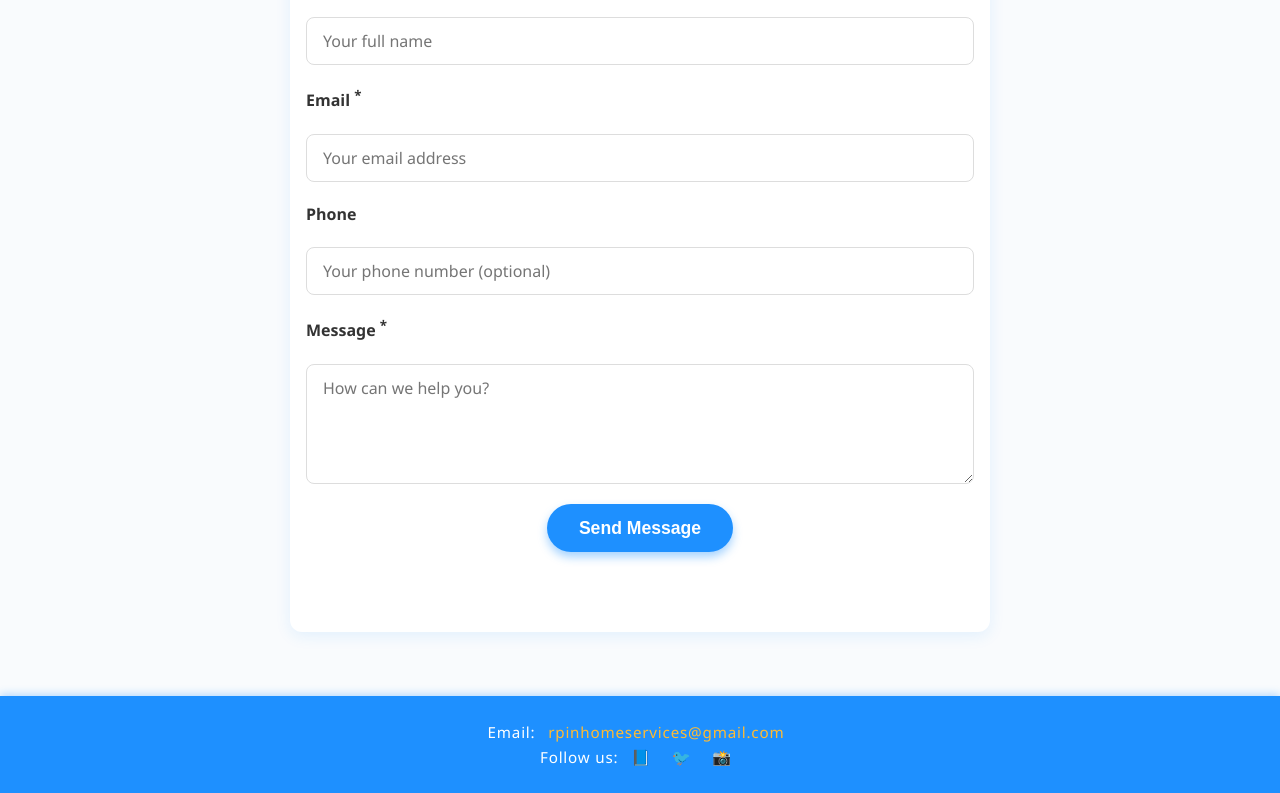
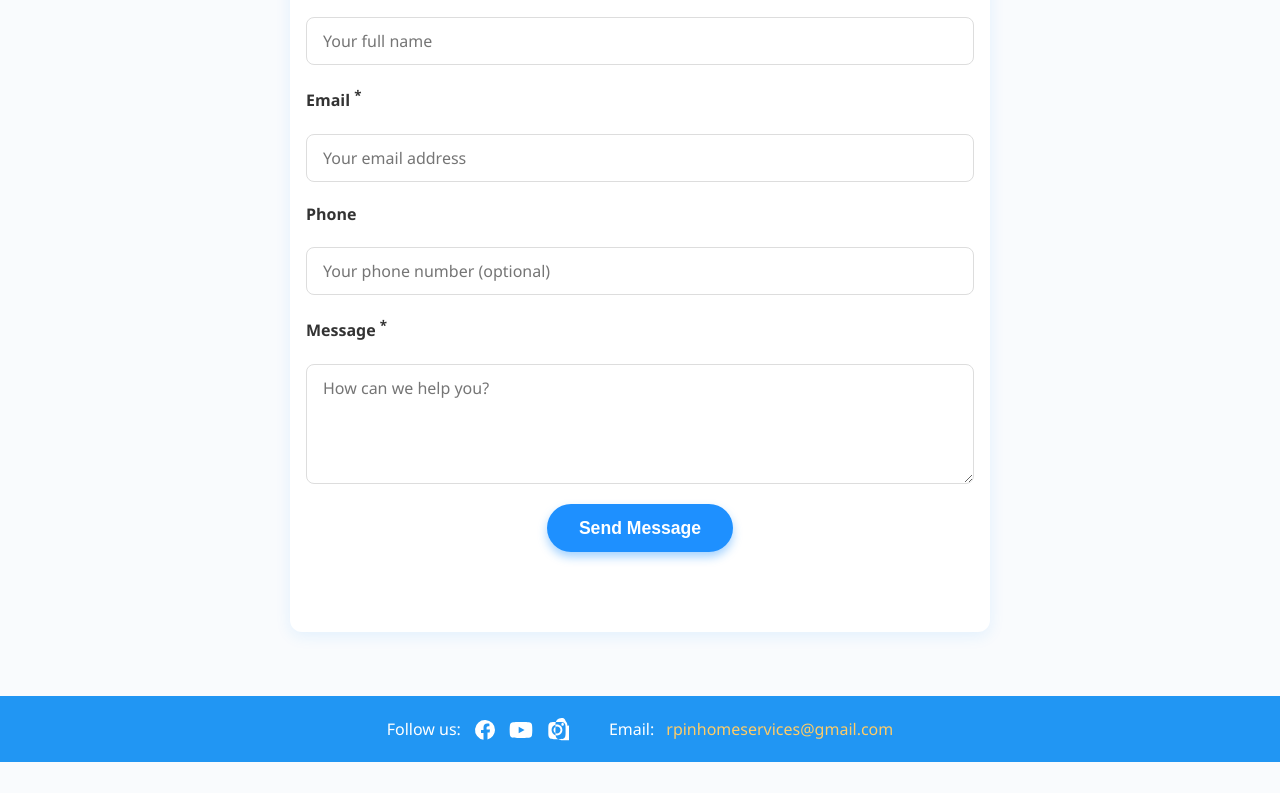
Before and after one commit to roshaService/rosha.service, a plain HTML site: page index.html in a window 1280 px wide. Shown: the part 1895-2688 px from the top of the page. After the commit the page ends 2657 px from the top, so only its background shows below. Drawn offline with Linux system fonts and the light colour scheme.

Commit message:
svg and navbar updated

```diff
--- a/index.html
+++ b/index.html
@@ -12,7 +12,7 @@
         padding: 0;
       }
       body {
-      font-family: 'Segoe UI', Tahoma, Geneva, Verdana, sans-serif;
+        font-family: "Segoe UI", Tahoma, Geneva, Verdana, sans-serif;
         line-height: 1.6;
         background: #f9fbfd;
         color: #333;
@@ -43,7 +43,7 @@
         background: #1e90ff;
         color: white;
         padding: 1rem 0;
-      box-shadow: 0 2px 8px rgba(30,144,255,0.3);
+        box-shadow: 0 2px 8px rgba(30, 144, 255, 0.3);
         position: sticky;
         top: 0;
         z-index: 999;
@@ -75,7 +75,12 @@
 
       /* Hero Section */
       #hero {
-      background: linear-gradient(rgba(30,144,255,0.6), rgba(30,144,255,0.6)), url('https://images.unsplash.com/photo-1581574201264-132a787b34f8?ixlib=rb-4.0.3&auto=format&fit=crop&w=1470&q=80') center/cover no-repeat;
+        background: linear-gradient(
+            rgba(30, 144, 255, 0.6),
+            rgba(30, 144, 255, 0.6)
+          ),
+          url("https://images.unsplash.com/photo-1581574201264-132a787b34f8?ixlib=rb-4.0.3&auto=format&fit=crop&w=1470&q=80")
+            center/cover no-repeat;
         color: white;
         height: 90vh;
         display: flex;
@@ -133,7 +138,7 @@
       }
       .service-list {
         display: grid;
-      grid-template-columns: repeat(auto-fit,minmax(250px,1fr));
+        grid-template-columns: repeat(auto-fit, minmax(250px, 1fr));
         gap: 2rem;
         max-width: 1100px;
         margin: 0 auto;
@@ -142,13 +147,13 @@
         background: #f0f8ff;
         padding: 2rem 1.5rem;
         border-radius: 12px;
-      box-shadow: 0 3px 8px rgba(30,144,255,0.15);
+        box-shadow: 0 3px 8px rgba(30, 144, 255, 0.15);
         text-align: center;
         transition: transform 0.3s ease;
       }
       .service-item:hover {
         transform: translateY(-8px);
-      box-shadow: 0 7px 15px rgba(30,144,255,0.3);
+        box-shadow: 0 7px 15px rgba(30, 144, 255, 0.3);
       }
       .service-icon {
         font-size: 3.5rem;
@@ -166,7 +171,8 @@
       }
 
       /* About Section */
-    #about {background: #1e90ff;
+      #about {
+        background: #1e90ff;
         color: white;
         padding: 4rem 1rem;
         text-align: center;
@@ -201,7 +207,7 @@
         background: white;
         padding: 2rem;
         border-radius: 12px;
-      box-shadow: 0 3px 8px rgba(30,144,255,0.1);
+        box-shadow: 0 3px 8px rgba(30, 144, 255, 0.1);
         margin-bottom: 2rem;
         position: relative;
         font-style: italic;
@@ -236,7 +242,7 @@
         max-width: 700px;
         margin: 0 auto 4rem;
         border-radius: 12px;
-      box-shadow: 0 4px 15px rgba(30,144,255,0.1);
+        box-shadow: 0 4px 15px rgba(30, 144, 255, 0.1);
       }
       #contact h2 {
         color: #1e90ff;
@@ -255,7 +261,8 @@
         font-weight: 600;
         color: #333;
       }
-    input, textarea {
+      input,
+      textarea {
         padding: 0.75rem 1rem;
         border-radius: 8px;
         border: 1.5px solid #ddd;
@@ -264,7 +271,8 @@
         font-family: inherit;
         resize: vertical;
       }
-    input:focus, textarea:focus {
+      input:focus,
+      textarea:focus {
         border-color: #1e90ff;
         outline: none;
       }
@@ -281,30 +289,45 @@
         border-radius: 30px;
         cursor: pointer;
         align-self: center;
-      box-shadow: 0 5px 10px rgba(30,144,255,0.4);
+        box-shadow: 0 5px 10px rgba(30, 144, 255, 0.4);
         transition: background 0.3s ease;
       }
       button[type="submit"]:hover {
         background: #0056b3;
-      box-shadow: 0 7px 15px rgba(0,86,179,0.6);
+        box-shadow: 0 7px 15px rgba(0, 86, 179, 0.6);
       }
 
-    /* Footer */
-    footer {
-      background: #1e90ff;
+      .footer-container {
+        display: flex;
+        justify-content: center;
+        align-items: center;
+        background-color: #2196f3;
+        padding: 20px;
+      }
+
+      .footer-content {
+        display: flex;
+        align-items: center;
+        gap: 40px;
         color: white;
-      padding: 1.5rem 0;
-      text-align: center;
-      font-size: 0.95rem;
-      letter-spacing: 0.8px;
-      box-shadow: 0 -2px 8px rgba(30,144,255,0.3);
+        font-size: 16px;
       }
-    footer a {
-      color: #ffbb33;
-      margin: 0 0.5rem;
+
+      .social-section,
+      .email-section {
+        display: flex;
+        align-items: center;
+        gap: 12px;
       }
-    footer a:hover {
-      color: #fff;
+
+      a {
+        color: #ffcc66;
+        text-decoration: none;
+      }
+
+      a svg:hover {
+        fill: #ffd700; /* gold on hover */
+        transition: fill 0.3s;
       }
 
       /* Responsive adjustments */
@@ -326,7 +349,6 @@
           <a href="#hero" class="active">Home</a>
           <a href="#services">Services</a>
           <a href="#about">About</a>
-        <a href="#testimonials">Testimonials</a>
           <a href="#contact">Contact</a>
         </nav>
       </div>
@@ -335,33 +357,68 @@
     <section id="hero" role="banner" aria-label="Welcome to RPINHOMESERVICES">
       <div class="content">
         <h2>Exceptional Housekeeping Services</h2>
-      <p>Reliable, Professional, and Thorough cleaning solutions tailored to your needs.</p><button class="btn" onclick="document.getElementById('contact').scrollIntoView({behavior: 'smooth'})">Book Now</button>
-      <button class="btn" onclick="window.location='#services'">Our Services</button>
+        <p>
+          Reliable, Professional, and Thorough cleaning solutions tailored to
+          your needs.
+        </p>
+        <button
+          class="btn"
+          onclick="document.getElementById('contact').scrollIntoView({behavior: 'smooth'})"
+        >
+          Book Now
+        </button>
+        <button class="btn" onclick="window.location='#services'">
+          Our Services
+        </button>
       </div>
     </section>
 
     <section id="services" class="container" aria-label="Housekeeping Services">
       <h2>Our Services</h2>
       <div class="service-list">
-      <article class="service-item" tabindex="0" aria-describedby="desc-standard">
+        <article
+          class="service-item"
+          tabindex="0"
+          aria-describedby="desc-standard"
+        >
           <div class="service-icon" aria-hidden="true">🧹</div>
           <h3 class="service-title">Standard Cleaning</h3>
-        <p class="service-desc" id="desc-standard">Routine cleaning of living spaces, kitchens, bathrooms, and bedrooms to keep your home fresh and tidy.</p>
+          <p class="service-desc" id="desc-standard">
+            Routine cleaning of living spaces, kitchens, bathrooms, and bedrooms
+            to keep your home fresh and tidy.
+          </p>
         </article>
         <article class="service-item" tabindex="0" aria-describedby="desc-deep">
           <div class="service-icon" aria-hidden="true">🛁</div>
           <h3 class="service-title">Deep Cleaning</h3>
-        <p class="service-desc" id="desc-deep">Thorough cleaning including hard-to-reach places, appliances, and detailed scrubbing for a spotless home.</p>
+          <p class="service-desc" id="desc-deep">
+            Thorough cleaning including hard-to-reach places, appliances, and
+            detailed scrubbing for a spotless home.
+          </p>
         </article>
-      <article class="service-item" tabindex="0" aria-describedby="desc-moveout">
+        <article
+          class="service-item"
+          tabindex="0"
+          aria-describedby="desc-moveout"
+        >
           <div class="service-icon" aria-hidden="true">📦</div>
           <h3 class="service-title">Move-in/Move-out Cleaning</h3>
-        <p class="service-desc" id="desc-moveout">Perfect preparation or cleanup for moving in or out, ensuring a pristine environment for new beginnings.</p>
+          <p class="service-desc" id="desc-moveout">
+            Perfect preparation or cleanup for moving in or out, ensuring a
+            pristine environment for new beginnings.
+          </p>
         </article>
-      <article class="service-item" tabindex="0" aria-describedby="desc-custom">
+        <article
+          class="service-item"
+          tabindex="0"
+          aria-describedby="desc-custom"
+        >
           <div class="service-icon" aria-hidden="true">🧼</div>
           <h3 class="service-title">Custom Cleaning</h3>
-        <p class="service-desc" id="desc-custom">Tailored cleaning plans adapted to your specific requests and requirements for your absolute satisfaction.</p>
+          <p class="service-desc" id="desc-custom">
+            Tailored cleaning plans adapted to your specific requests and
+            requirements for your absolute satisfaction.
+          </p>
         </article>
       </div>
     </section>
@@ -369,9 +426,11 @@
     <section id="about" aria-label="About RPINHOMESERVICES">
       <h2>About RPINHOMESERVICES</h2>
       <p>
-      RPINHOMESERVICES has been dedicated to offering top-notch housekeeping solutions with professionalism and care.
-      Our trained staff uses eco-friendly products and advanced cleaning techniques to ensure your home is healthy and welcoming.
-      We are committed to excellence and customer satisfaction in every service we provide.
+        RPINHOMESERVICES has been dedicated to offering top-notch housekeeping
+        solutions with professionalism and care. Our trained staff uses
+        eco-friendly products and advanced cleaning techniques to ensure your
+        home is healthy and welcoming. We are committed to excellence and
+        customer satisfaction in every service we provide.
       </p>
     </section>
 
@@ -379,54 +438,126 @@
       <h2>Contact Us</h2>
       <form id="contact-form">
         <label for="name">Name <sup aria-label="required">*</sup></label>
-      <input id="name" name="name" type="text" placeholder="Your full name" required />
+        <input
+          id="name"
+          name="name"
+          type="text"
+          placeholder="Your full name"
+          required
+        />
 
         <label for="email">Email <sup aria-label="required">*</sup></label>
-      <input id="email" name="email" type="email" placeholder="Your email address" required />
+        <input
+          id="email"
+          name="email"
+          type="email"
+          placeholder="Your email address"
+          required
+        />
 
         <label for="phone">Phone</label>
-      <input id="phone" name="phone" type="tel" placeholder="Your phone number (optional)" />
+        <input
+          id="phone"
+          name="phone"
+          type="tel"
+          placeholder="Your phone number (optional)"
+        />
 
-      <label for="message">Message <sup aria-label="required">*</sup></label><textarea id="message" name="message" placeholder="How can we help you?" required></textarea>
+        <label for="message">Message <sup aria-label="required">*</sup></label
+        ><textarea
+          id="message"
+          name="message"
+          placeholder="How can we help you?"
+          required
+        ></textarea>
 
         <button type="submit">Send Message</button>
       </form>
-    <p id="form-status" aria-live="polite" style="margin-top:1rem;"></p>
+      <p id="form-status" aria-live="polite" style="margin-top: 1rem"></p>
     </section>
 
-  <footer>
-    <p>Email: <a href="mailto:rpinhomeservices@gmail.com">rpinhomeservices@gmail.com</a></p>
-    <p>
-      Follow us:
-      <a href="#" aria-label="Facebook" title="Facebook">📘</a>
-      <a href="#" aria-label="Youtube" title="Youtube">🐦</a>
-      <a href="#" aria-label="Instagram" title="Instagram">📸</a>
-    </p>
-  </footer>
+    <div class="footer-container">
+      <div class="footer-content">
+        <div class="social-section">
+          <span>Follow us:</span>
+          <a href="#" aria-label="Facebook" title="Facebook">
+            <svg
+              fill="#ffffff"
+              xmlns="http://www.w3.org/2000/svg"
+              viewBox="0 0 24 24"
+              width="24"
+              height="24"
+              style="vertical-align: middle"
+            >
+              <path
+                d="M22 12a10 10 0 1 0-11.5 9.87v-6.99H8v-2.88h2.5V9.4c0-2.46 1.46-3.82 3.7-3.82 1.07 0 2.2.19 2.2.19v2.41h-1.24c-1.22 0-1.6.76-1.6 1.54v1.85H17l-.4 2.88h-2.1v6.99A10 10 0 0 0 22 12z"
+              />
+            </svg>
+          </a>
+          <a href="#" aria-label="YouTube" title="YouTube">
+            <svg
+              fill="#ffffff"
+              xmlns="http://www.w3.org/2000/svg"
+              viewBox="0 0 576 512"
+              width="24"
+              height="24"
+              style="vertical-align: middle"
+            >
+              <path
+                d="M549.7 124.1c-6.3-23.8-24.9-42.5-48.6-48.9C458.4 64 288 64 288 64s-170.4 0-213.1 11.3c-23.7 6.4-42.3 25.1-48.6 48.9C16 168.2 16 256 16 256s0 87.8 10.3 131.9c6.3 23.8 24.9 42.5 48.6 48.9C117.6 448 288 448 288 448s170.4 0 213.1-11.3c23.7-6.4 42.3-25.1 48.6-48.9 10.3-44.1 10.3-131.9 10.3-131.9s0-87.8-10.3-131.9zM232 336V176l142 80-142 80z"
+              />
+            </svg>
+          </a>
+          <a href="#" aria-label="Instagram" title="Instagram">
+            <svg
+              fill="#ffffff"
+              xmlns="http://www.w3.org/2000/svg"
+              viewBox="0 0 448 512"
+              width="24"
+              height="24"
+              style="vertical-align: middle"
+            >
+              <path
+                d="M224.1 141c-63.6 0-114.9 51.3-114.9 114.9s51.3 114.9 114.9 114.9S339 319.5 339 255.9 287.7 141 224.1 141zm0 189.6c-41.2 0-74.7-33.5-74.7-74.7s33.5-74.7 74.7-74.7 74.7 33.5 74.7 74.7-33.5 74.7-74.7 74.7zm146.4-194.3c0 14.9-12.1 27-27 27s-27-12.1-27-27 12.1-27 27-27 27 12.1 27 27zm76.1 27.2c-1.7-35.7-9.9-67.3-36.2-93.5C387.4 7.8 355.7-.3 320 1.4 284.2 3.1 253.6 11.3 227.4 37.6c-26.3 26.3-34.5 56.9-36.2 92.7-1.7 35.7 0 71.5 0 107.2s-1.7 71.5 0 107.2c1.7 35.7 9.9 67.3 36.2 93.5 26.3 26.3 56.9 34.5 92.7 36.2 35.7 1.7 71.5 0 107.2 0s71.5 1.7 107.2 0c35.7-1.7 67.3-9.9 93.5-36.2 26.3-26.3 34.5-56.9 36.2-92.7 1.7-35.7 0-71.5 0-107.2s1.7-71.5 0-107.2zm-48.7 236.1c-7.8 19.6-23.3 35.1-42.9 42.9-29.7 11.8-100.2 9.1-132.1 9.1s-102.4 2.7-132.1-9.1c-19.6-7.8-35.1-23.3-42.9-42.9-11.8-29.7-9.1-100.2-9.1-132.1s-2.7-102.4 9.1-132.1c7.8-19.6 23.3-35.1 42.9-42.9 29.7-11.8 100.2-9.1 132.1-9.1s102.4-2.7 132.1 9.1c19.6 7.8 35.1 23.3 42.9 42.9 11.8 29.7 9.1 100.2 9.1 132.1s2.7 102.4-9.1 132.1z"
+              />
+            </svg>
+          </a>
+        </div>
+        <div class="email-section">
+          <span>Email:</span>
+          <a href="mailto:rpinhomeservices@gmail.com"
+            >rpinhomeservices@gmail.com</a
+          >
+        </div>
+      </div>
+    </div>
 
     <script>
       // Smooth scroll to sections on nav clicks
-    const navLinks = document.querySelectorAll('nav a');
-    navLinks.forEach(link => {
-      link.addEventListener('click', e => {
+      const navLinks = document.querySelectorAll("nav a");
+      navLinks.forEach((link) => {
+        link.addEventListener("click", (e) => {
           e.preventDefault();
-        const targetID = link.getAttribute('href').slice(1);
-        document.getElementById(targetID).scrollIntoView({behavior: 'smooth'});
-        navLinks.forEach(lnk => lnk.classList.remove('active'));
-        link.classList.add('active');
+          const targetID = link.getAttribute("href").slice(1);
+          document
+            .getElementById(targetID)
+            .scrollIntoView({ behavior: "smooth" });
+          navLinks.forEach((lnk) => lnk.classList.remove("active"));
+          link.classList.add("active");
         });
       });
 
       // Contact form submission handling (mock)
-    const form = document.getElementById('contact-form');
-    const status = document.getElementById('form-status');
+      const form = document.getElementById("contact-form");
+      const status = document.getElementById("form-status");
 
-    form.addEventListener('submit', e => {
+      form.addEventListener("submit", (e) => {
         e.preventDefault();
         status.textContent = "Sending your message...";
         // Simulate network delay & success response
         setTimeout(() => {
-        status.textContent = "Thank you for contacting RPINHOMESERVICES! We will get back to you shortly.";
+          status.textContent =
+            "Thank you for contacting RPINHOMESERVICES! We will get back to you shortly.";
           form.reset();
         }, 1500);
       });
```
Lines whose indentation alone changed are shown as unchanged.
